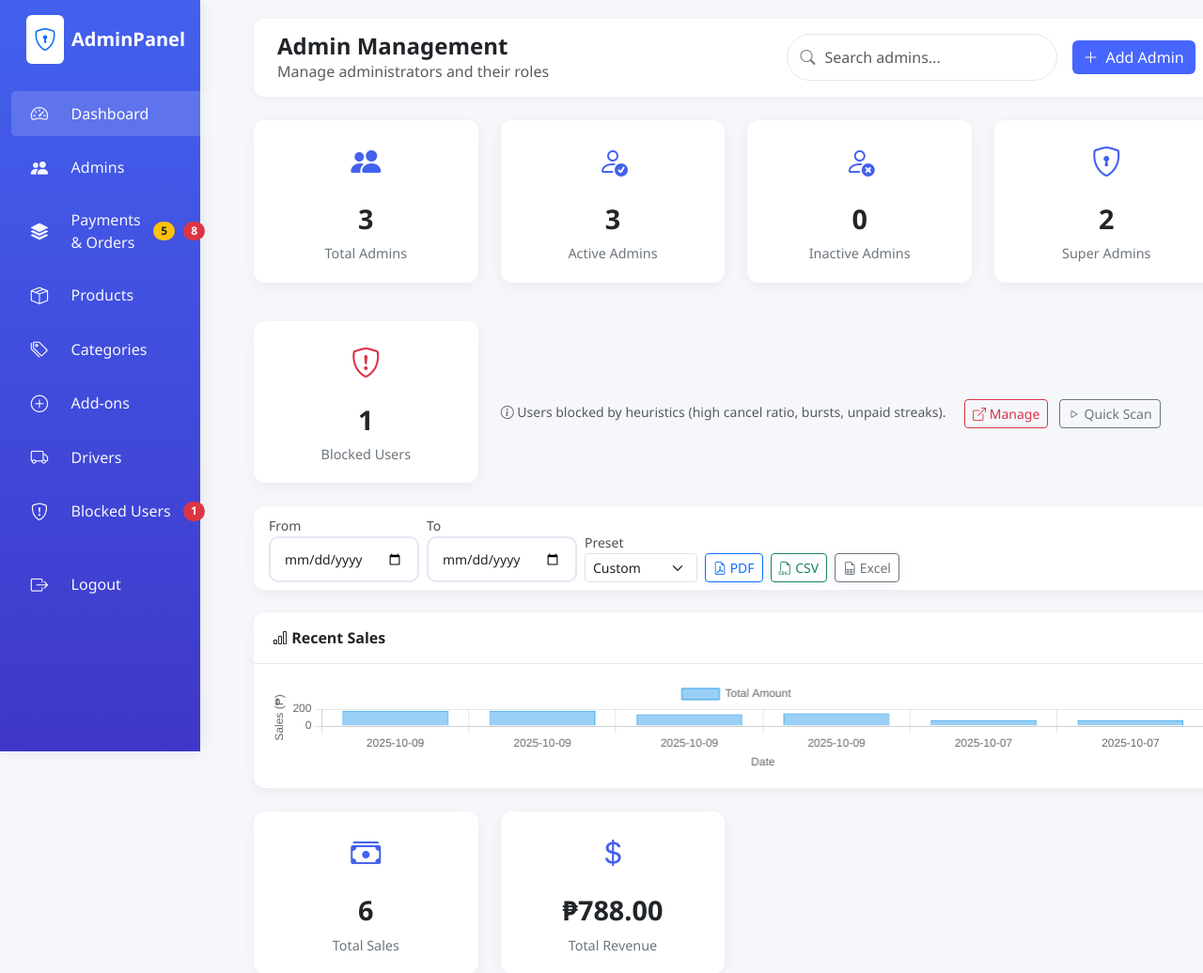
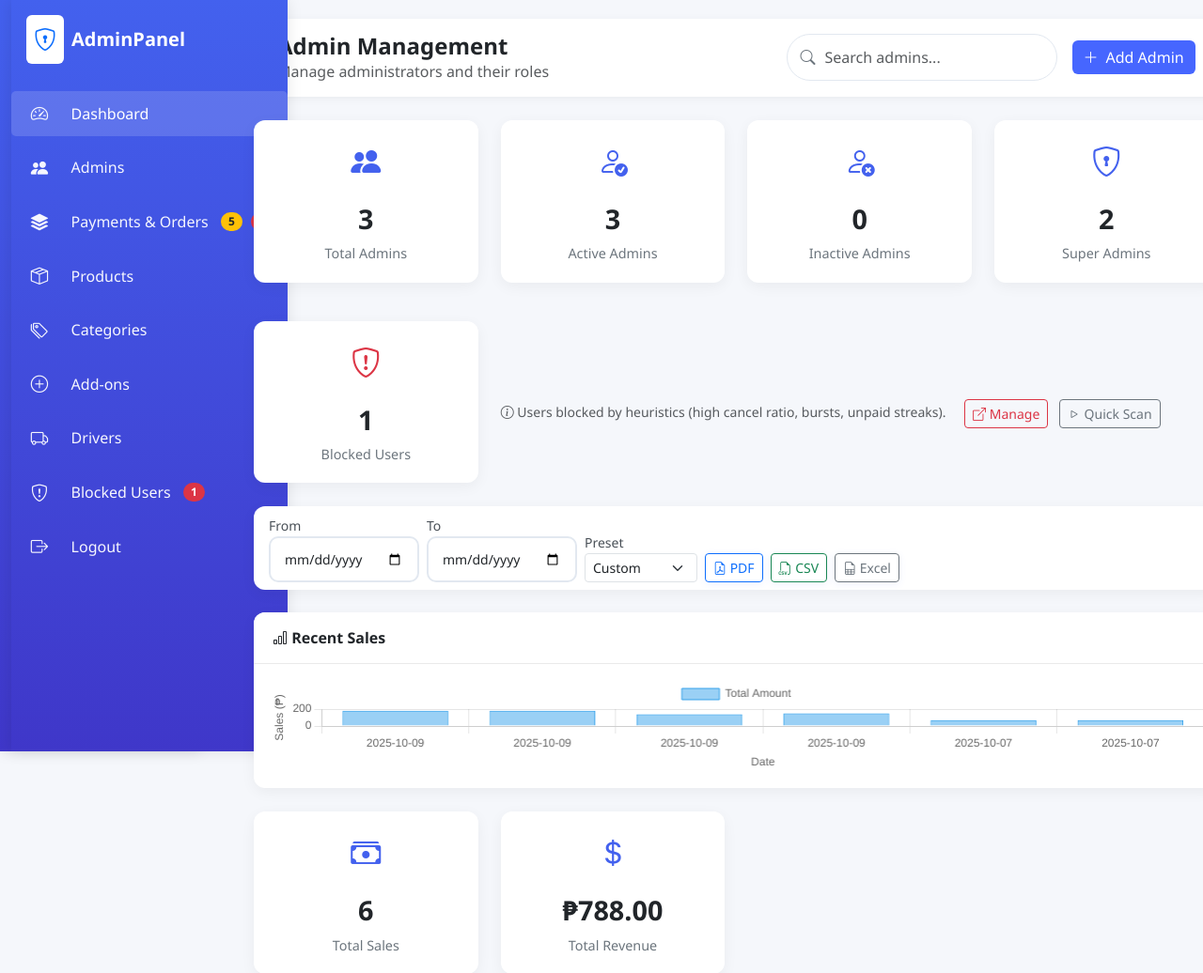
Before and after one commit to merrickfortis24/Nai_Tsa, a PHP site: page /Nai_Tsa/admin/index.php in a window 1280 px wide. Shown: the top 1036 px of the page at 94% size. Run offline with PHP 8.4, Linux system fonts and the light colour scheme; the visitor is signed in with stand-in values (Sample User, id 1); data comes from the database, SQL or seed files in the repository; data that the repository does not hold is empty; some libraries are stand-ins or nearby versions.

Commit message:
Refactor sidebar div for improved styling consistency

```diff
--- a/admin/sidebar.php
+++ b/admin/sidebar.php
@@ -8,7 +8,7 @@ if (!isset($pendingProcessingCount) || !isset($unpaidPayments) || !isset($blocke
     @require_once __DIR__ . '/sidebar_counts.php';
 }
 ?>
-<div class="pt-3">
+<div class="pt-3 sidebar">
     <div class="d-flex align-items-center mb-4 px-3">
         <div class="bg-white p-2 rounded me-2">
             <i class="bi bi-shield-lock text-primary fs-4"></i>
```
